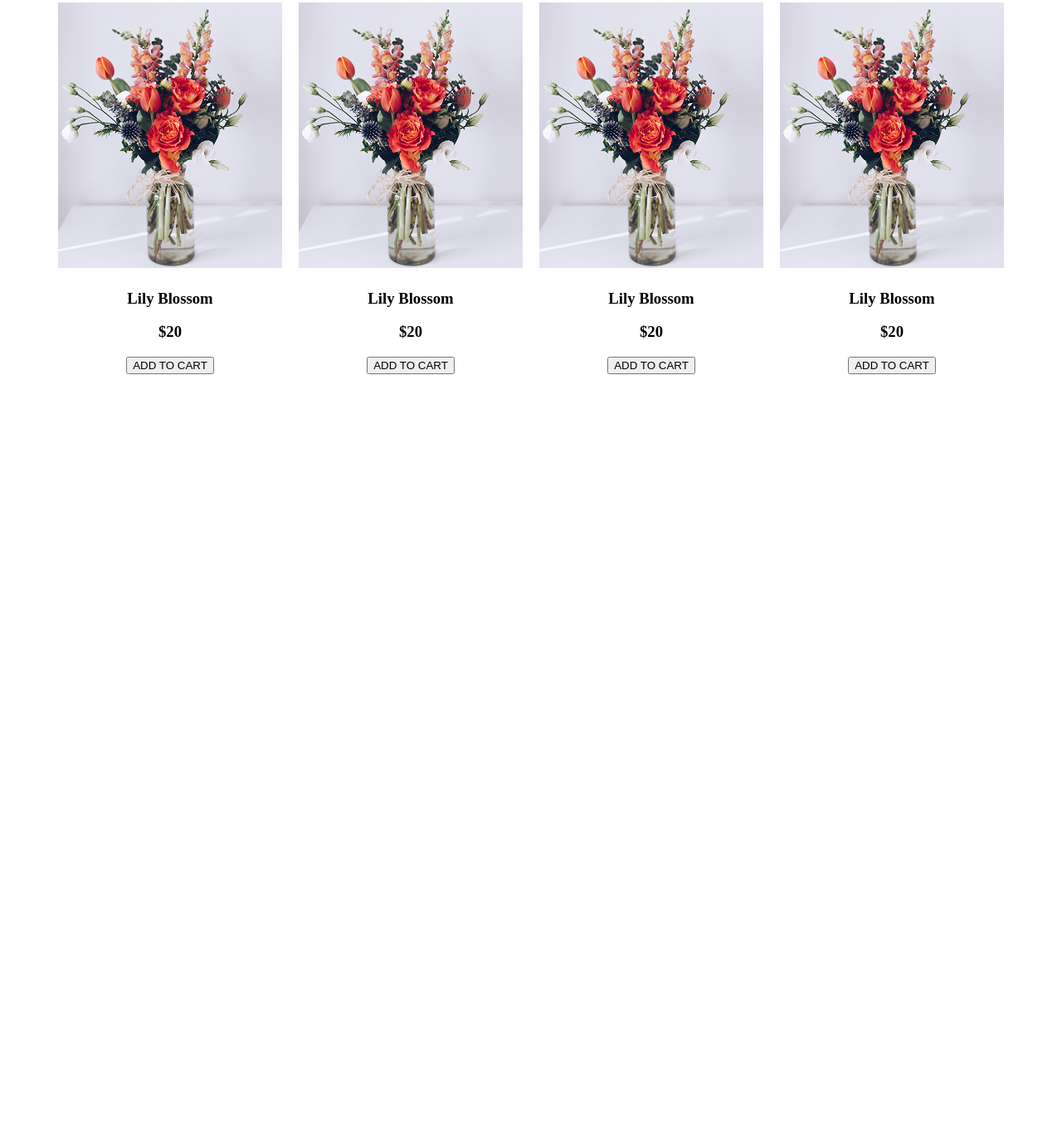
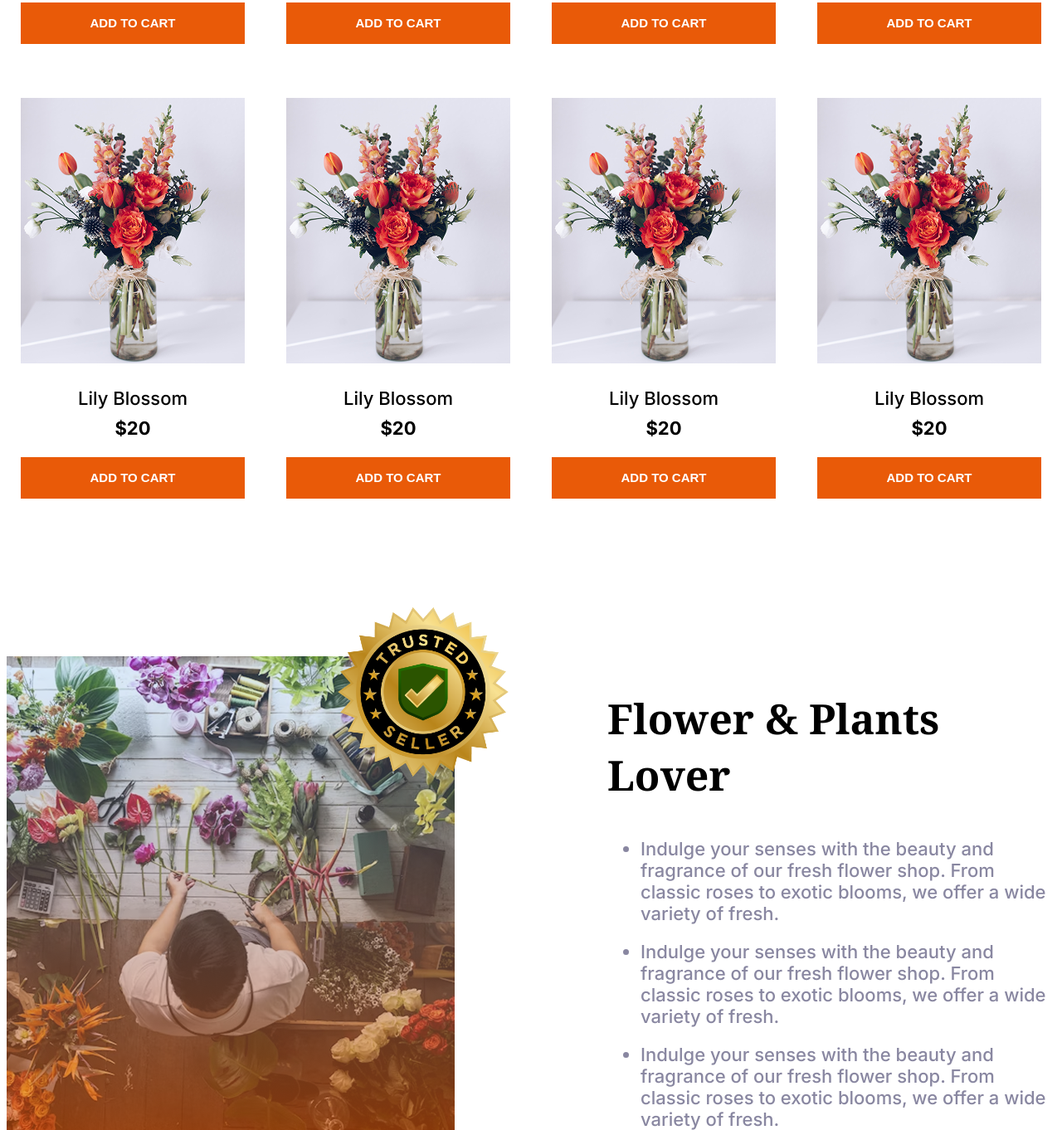
Before and after one commit to rahmanatasnia/responsive-website, a plain HTML site: page responsive.html in a window 1280 px wide. Shown: the part 1438-2800 px from the top of the page at 83% size. Before the commit the page ends 1917 px from the top, so only its background shows below. Drawn offline with Linux system fonts and the light colour scheme.

Commit message:
added challenge section

```diff
--- a/responsive.html
+++ b/responsive.html
@@ -47,15 +47,15 @@
         <p class="second-peragraph inter-font">Indulge your senses with the beauty and fragrance of our fresh flower shop. From classic roses to exotic blooms, we offer a wide variety of fresh.</p>
         </div>
     </section>
-    <section class="cards-item container">
+    <section class="inter-font cards-item container">
        <div class="grid-container">
         <div class="single-card">
         <div>
             <img src="./assets/sample-flower-image.png" alt="">
         </div>
         <div>
-            <h3>Lily Blossom</h3>
-            <h3>$20</h3>
+            <h3 class="product-name">Lily Blossom</h3>
+            <h3 class="price-tag">$20</h3>
             <button>ADD TO CART</button>
         </div>
         </div>
@@ -64,8 +64,8 @@
             <img src="./assets/sample-flower-image.png" alt="">
         </div>
         <div>
-            <h3>Lily Blossom</h3>
-            <h3>$20</h3>
+            <h3 class="product-name">Lily Blossom</h3>
+            <h3 class="price-tag">$20</h3>
             <button>ADD TO CART</button>
         </div>
         </div>
@@ -74,8 +74,8 @@
             <img src="./assets/sample-flower-image.png" alt="">
         </div>
         <div>
-            <h3>Lily Blossom</h3>
-            <h3>$20</h3>
+            <h3 class="product-name">Lily Blossom</h3>
+            <h3 class="price-tag">$20</h3>
             <button>ADD TO CART</button>
         </div>
         </div>
@@ -84,8 +84,8 @@
             <img src="./assets/sample-flower-image.png" alt="">
         </div>
         <div>
-            <h3>Lily Blossom</h3>
-            <h3>$20</h3>
+            <h3 class="product-name">Lily Blossom</h3>
+            <h3 class="price-tag">$20</h3>
             <button>ADD TO CART</button>
         </div>
         </div>
@@ -94,8 +94,8 @@
             <img src="./assets/sample-flower-image.png" alt="">
         </div>
         <div>
-            <h3>Lily Blossom</h3>
-            <h3>$20</h3>
+            <h3 class="product-name">Lily Blossom</h3>
+            <h3 class="price-tag">$20</h3>
             <button>ADD TO CART</button>
         </div>
         </div>
@@ -104,8 +104,8 @@
             <img src="./assets/sample-flower-image.png" alt="">
         </div>
         <div>
-            <h3>Lily Blossom</h3>
-            <h3>$20</h3>
+            <h3 class="product-name">Lily Blossom</h3>
+            <h3 class="price-tag">$20</h3>
             <button>ADD TO CART</button>
         </div>
         </div>
@@ -114,8 +114,8 @@
             <img src="./assets/sample-flower-image.png" alt="">
         </div>
         <div>
-            <h3>Lily Blossom</h3>
-            <h3>$20</h3>
+            <h3 class="product-name">Lily Blossom</h3>
+            <h3 class="price-tag">$20</h3>
             <button>ADD TO CART</button>
         </div>
         </div>
@@ -124,13 +124,31 @@
             <img src="./assets/sample-flower-image.png" alt="">
         </div>
         <div>
-            <h3>Lily Blossom</h3>
-            <h3>$20</h3>
+            <h3 class="product-name">Lily Blossom</h3>
+            <h3 class="price-tag">$20</h3>
             <button>ADD TO CART</button>
         </div>
         </div>
 
     </section>
+
+    <section class="challenge-section container">
+         <div>
+                <img  class="store-image" src="./assets/flower-store.png" alt="">
+        </div>
+        <div>
+            <img class="badge-image" src="./assets/trusted-badge.png" alt=""></div>
+
+
+        <div class="description-container">
+            <h2 class="description-title noto-serif">Flower & Plants Lover</h2>
+            <ul class="inter-font">
+                <li>Indulge your senses with the beauty and fragrance of our fresh flower shop. From classic roses to exotic blooms, we offer a wide variety of fresh.</li>
+                <li>Indulge your senses with the beauty and fragrance of our fresh flower shop. From classic roses to exotic blooms, we offer a wide variety of fresh.</li>
+                <li>Indulge your senses with the beauty and fragrance of our fresh flower shop. From classic roses to exotic blooms, we offer a wide variety of fresh.</li>
+            </ul>
+        </div>
+    </section>
 </body>
 
 </html>
--- a/style/responsive.css
+++ b/style/responsive.css
@@ -1,5 +1,5 @@
 .container{
-    max-width: 1440PX;
+    max-width: 1280PX;
     margin: 0 auto;
 }
 
@@ -107,11 +107,92 @@
     display: flex;
     flex-direction: column;
     text-align: center;
+    margin-top: 15px;
+    background-color: white;
+    padding: 20px;
+    box-shadow: 0 15px solid rgba(0, 0, 0, 0.609);
+    transition: transform 0.3s ease, box-shadow 0.3s ease;
+}
+
+.single-card:hover {
+    transform: scale(1.03);
+    box-shadow: 0 8px 20px rgba(0, 0, 0, 0.25);
 }
 .grid-container{
     display: grid;
     grid-template-columns: repeat(4,1fr);
-    gap: 20px;
+    gap: 10px;
     padding: 20px;
 
 }
+
+.product-name{
+    font-weight: 500;
+    font-size: 22px;
+    margin-bottom: 0px;
+}
+
+.price-tag{
+    font-weight: 700;
+    font-size: 22px;
+    margin-top: 10px;
+
+}
+.cards-item button{
+    border: none;
+    background-color: #E95A08;
+    color: #FFFFFF;
+    width: 270px;
+    height: 50px;
+    font-weight: 550;
+    font-size: 15px;
+}
+
+button:hover{
+    font-size: 1.15em;
+    transition: font-size 0.2s ease;
+}
+
+.challenge-section{
+    display: flex;
+    justify-content: space-between;
+    gap: 20px;
+}
+
+.store-image{
+    margin-top: 150px;
+
+}
+
+.badge-image{
+    width: 286px;
+    height: 286px;
+    margin-bottom: 0px;
+    margin-left: -260px;
+    margin-top: 50px;
+}
+
+.description-container{
+    margin-top:150px;
+
+
+}
+
+.description-container ul{
+    font-size: 22px;
+    width: 500px;
+
+}
+
+.description-title{
+    font-weight: 700;
+    font-size: 50px;
+    width: 450px;
+
+}
+
+.description-container ul li{
+    margin-bottom: 20px;
+    color: #8987A1;
+
+}
```
